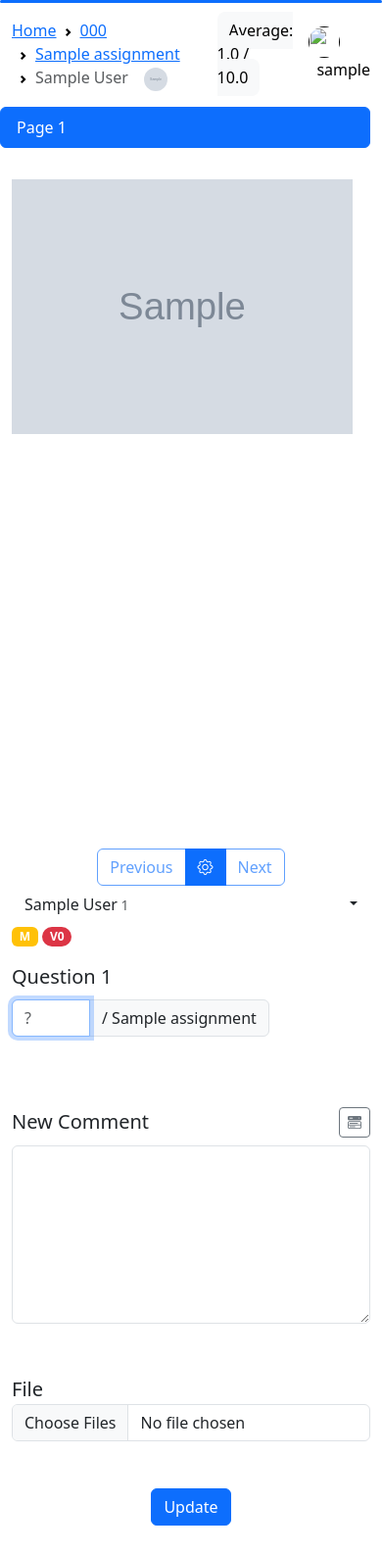
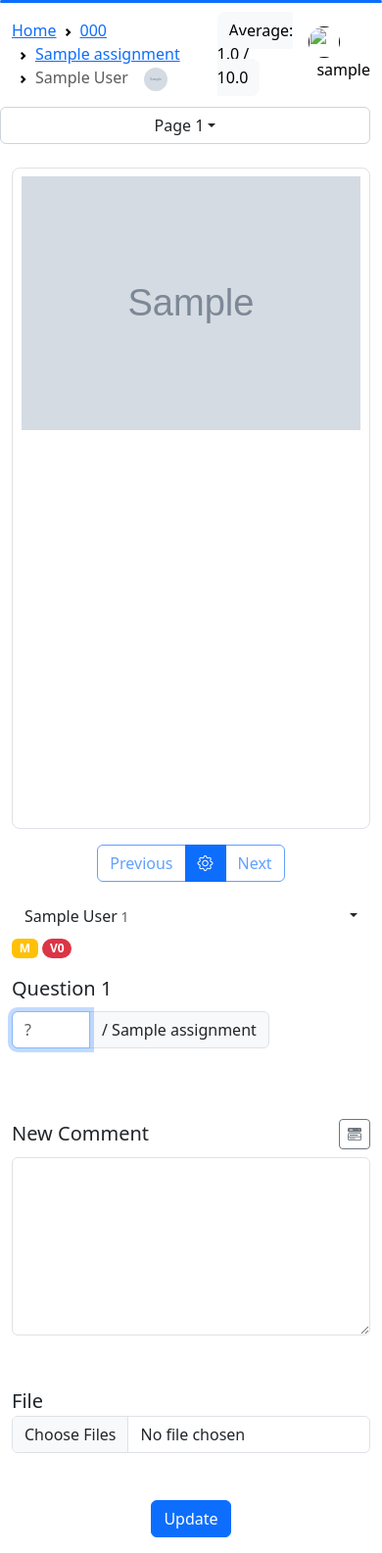
Before and after one commit to IonMich/instructor_pilot, a Django app: page /courses/1/assignments/1/submissions/00000000-0000-0000-0000-000000000001/ in a window 390 px wide. Shown: the whole page at 98% size. Before the commit the page ends 1557 px from the top, so only its background shows below. Run offline with Django 4.2, Linux system fonts and the light colour scheme; a user stored in the database is signed in; tables that the repository leaves empty hold one stand-in row (values such as "Sample post"); grey boxes marked "Sample" are stand-in pictures; data that the repository does not hold is empty; parts of the project's set-up code (start-up, migrations or seed data) failed here and were passed over; some libraries are stand-ins or nearby versions.

Commit message:
fix sub detail page for md, sm breakpoints

```diff
--- a/submissions/templates/submissions/detail.html
+++ b/submissions/templates/submissions/detail.html
@@ -114,24 +114,45 @@
         </div>
     {% endif %}
 
-    <div id="list-pages" class="col-sm-1 list-group mb-4">
-        {% for image in submission.submissions_papersubmissionimage_related.all%}
-            <a class="list-group-item list-group-item-action" href="#page-{{forloop.counter}}">Page {{forloop.counter}}</a>
-        {% endfor %}
+    <div id="list-pages" class="dropdown col-md-1 list-group mb-4">
+        <button class="btn dropdown-toggle px-0" type="button" id="list-pages-dropdown" data-bs-toggle="dropdown" aria-expanded="false" style="border: 1px solid #ced4da;">
+            Page
+        </button>
+        <ul class="dropdown-menu" style="max-height: 50vh; overflow-y: scroll;" aria-labelledby="list-pages-dropdown">
+            {% for image in submission.submissions_papersubmissionimage_related.all%}
+                <li><a class="dropdown-item page-selector" href="#page-{{forloop.counter}}">Page {{forloop.counter}}</a></li>
+            {% endfor %}
+        </ul>
     </div>
 
-    <div class="col-sm-8">
+    <div class="col-md-8">
         <figure>
-            <div data-bs-spy="scroll" id="div-imgs" data-bs-target="#list-pages" style="height:80vh; position:relative; overflow-y:scroll;" data-bs-offset="200" class="scrollspy-example"  tabindex="0">
+            <div class="rounded-3 border border-1" data-bs-spy="scroll" id="div-imgs" data-bs-target="#list-pages" style="height:80vh; position:relative; overflow-y:scroll;" data-bs-offset="200" class="scrollspy-example"  tabindex="0">
             {% for image in submission.submissions_papersubmissionimage_related.all%}
                 <h4 id="page-{{forloop.counter}}"></h4>
                 {% comment %} if data-bs-theme is set to dark, the images will be inverted {% endcomment %}
-                <img id="img-{{forloop.counter}}" src="{{ image.image.url }}" class="img-fluid" alt="{{ image.image.name }}" style="max-width:95%;">
+                <img id="img-{{forloop.counter}}" src="{{ image.image.url }}" class="img-fluid" alt="{{ image.image.name }}" style="max-width:95%; margin: 0 auto; display: block; scrollbar-gutter: stable;">
             {% endfor %}
             </div>
+            {% comment %} display active page {% endcomment %}
+            <script>
+                const pageSelectors = document.querySelectorAll('.page-selector');
+                const dropdownToggle = document.querySelector('.dropdown-toggle');
+                // when any page selector toggles its active state, update the dropdown text
+                //fire on activate.bs.scrollspy event on id="div-imgs"
+                document.querySelector('#div-imgs').addEventListener('activate.bs.scrollspy', function (e) {
+                    // get the active page selector
+                    const activePageSelector = document.querySelector('.page-selector.active');
+                    // get the text of the active page selector
+                    const activePageSelectorText = activePageSelector.textContent;
+                    // set the dropdown text to the active page selector text
+                    dropdownToggle.textContent = activePageSelectorText;
+                });
+
+            </script>
         </figure>
 
-        <div class="row justify-content-center">
+        <div class="row justify-content-center mb-3">
             <div class="col-sm-4 btn-group w-auto">
                 {% comment %} go to previous submission {% endcomment %}
                 <button class="btn btn-outline-primary" id="btnPrev">Previous</button>
@@ -145,7 +166,7 @@
         </div>
     </div>
 
-    <div class="col-sm-3">
+    <div class="col-md-3">
         <form action='{% url "submissions:detail" submission_pk=submission.pk course_pk=submission.assignment.course.pk assignment_pk=submission.assignment.pk %}' method="post" enctype="multipart/form-data">
             {% csrf_token %}
             <div class="row" >
```
